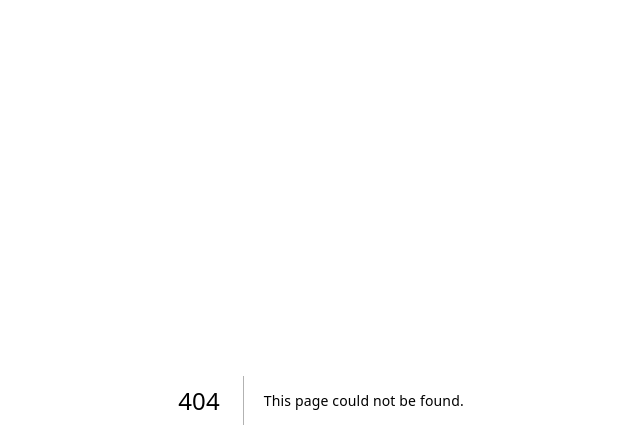
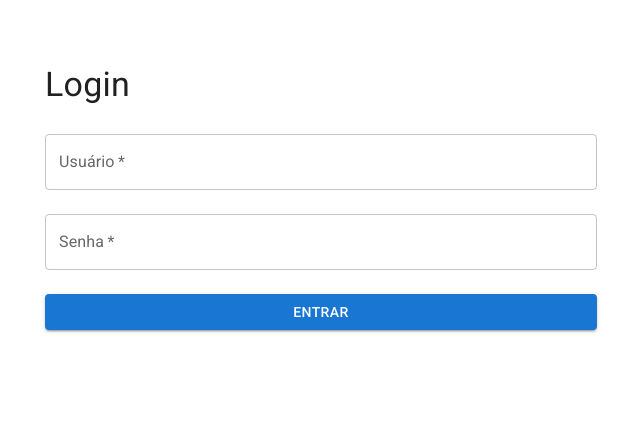
Before and after one commit to sobucki/transactions-dashboard, a Next.js app: page /login in a window 1280 px wide. Before the commit this address had no page. Shown: the top 448 px of the page, without its empty margins (319-959 px from the left). Built offline with nearby package versions, Linux system fonts and the light colour scheme.

Commit message:
Create login page using cookie session

```diff
--- a/package.json
+++ b/package.json
@@ -20,6 +20,7 @@
     "danfojs": "^1.1.2",
     "danfojs-node": "^1.1.2",
     "date-fns": "^4.1.0",
+    "js-cookie": "^3.0.5",
     "next": "14.2.15",
     "react": "^18",
     "react-chartjs-2": "^5.2.0",
@@ -31,6 +32,7 @@
     "@testing-library/jest-dom": "^6.6.2",
     "@testing-library/react": "^16.0.1",
     "@testing-library/user-event": "^14.5.2",
+    "@types/js-cookie": "^3.0.6",
     "@types/node": "^20",
     "@types/react": "^18",
     "@types/react-dom": "^18",
--- /dev/null
+++ b/src/app/login/page.tsx
@@ -0,0 +1,72 @@
+"use client";
+
+import React, { useState } from "react";
+import { useRouter } from "next/navigation";
+import { Container, TextField, Button, Typography, Box } from "@mui/material";
+import Cookies from "js-cookie";
+
+const LoginPage: React.FC = () => {
+  const router = useRouter();
+  const [username, setUsername] = useState("");
+  const [password, setPassword] = useState("");
+  const [error, setError] = useState("");
+
+  const handleLogin = async (e: React.FormEvent) => {
+    setError("");
+    e.preventDefault();
+
+    if (username === "admin" && password === "admin") {
+      Cookies.set("auth", "true");
+      router.push("/dashboard");
+    } else {
+      setError("Usuário ou senha incorretos.");
+    }
+  };
+
+  return (
+    <Container maxWidth="sm">
+      <Box sx={{ mt: 8 }}>
+        <Typography variant="h4" component="h1" gutterBottom>
+          Login
+        </Typography>
+        <form onSubmit={handleLogin}>
+          <TextField
+            label="Usuário"
+            variant="outlined"
+            fullWidth
+            margin="normal"
+            value={username}
+            onChange={(e) => setUsername(e.target.value)}
+            required
+          />
+          <TextField
+            label="Senha"
+            type="password"
+            variant="outlined"
+            fullWidth
+            margin="normal"
+            value={password}
+            onChange={(e) => setPassword(e.target.value)}
+            required
+          />
+          {error && (
+            <Typography color="error" variant="body2">
+              {error}
+            </Typography>
+          )}
+          <Button
+            type="submit"
+            variant="contained"
+            color="primary"
+            fullWidth
+            sx={{ mt: 2 }}
+          >
+            Entrar
+          </Button>
+        </form>
+      </Box>
+    </Container>
+  );
+};
+
+export default LoginPage;
```
Also changed, not shown: src/app/dashboard/components/sidebar/sidebar.tsx (+13 -2 lines), src/app/dashboard/page.tsx (+12 -0 lines), src/app/page.tsx (+18 -1 lines), src/middleware.ts (added, +15 -0 lines), 1 other file (tests, documents, lock files or other folders).
